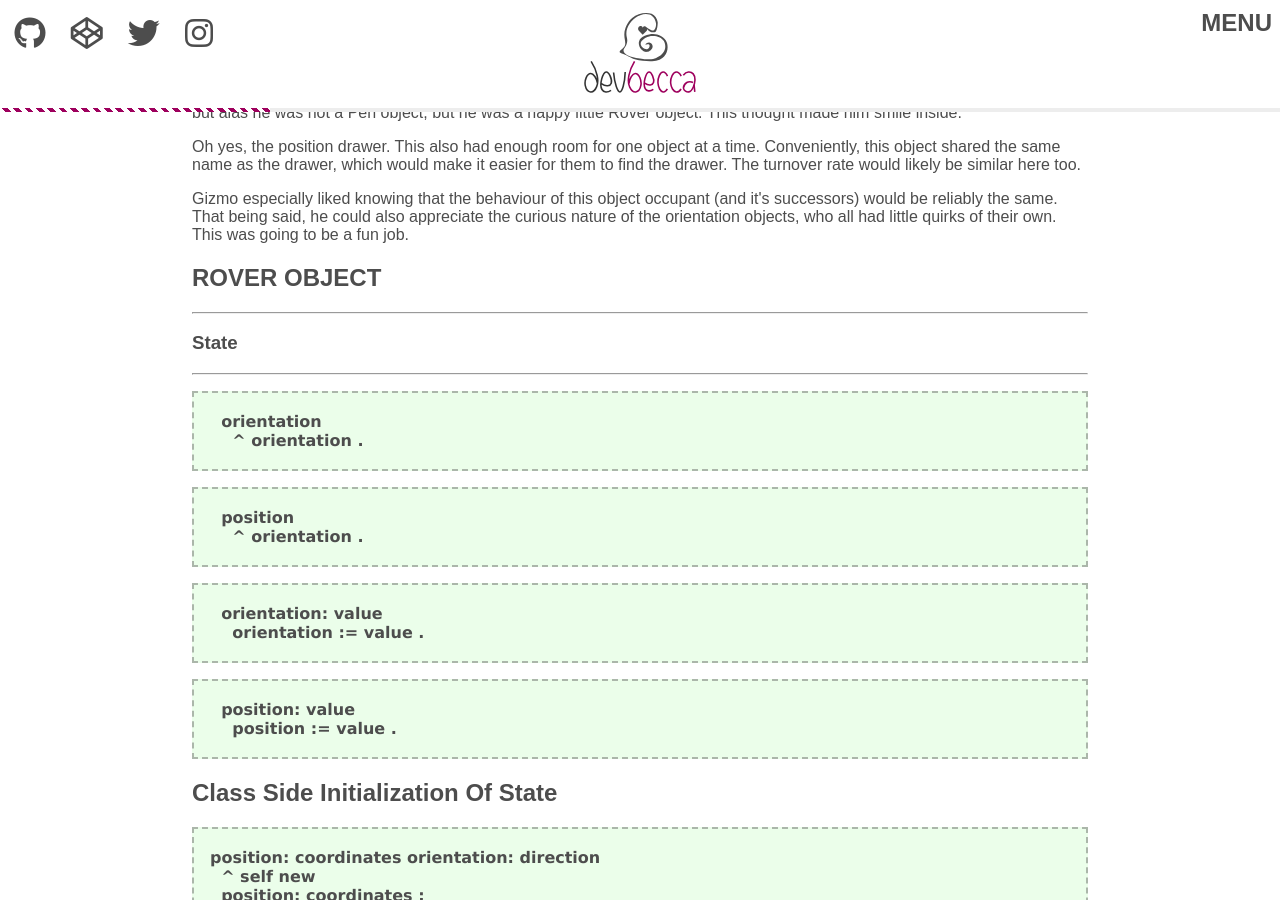
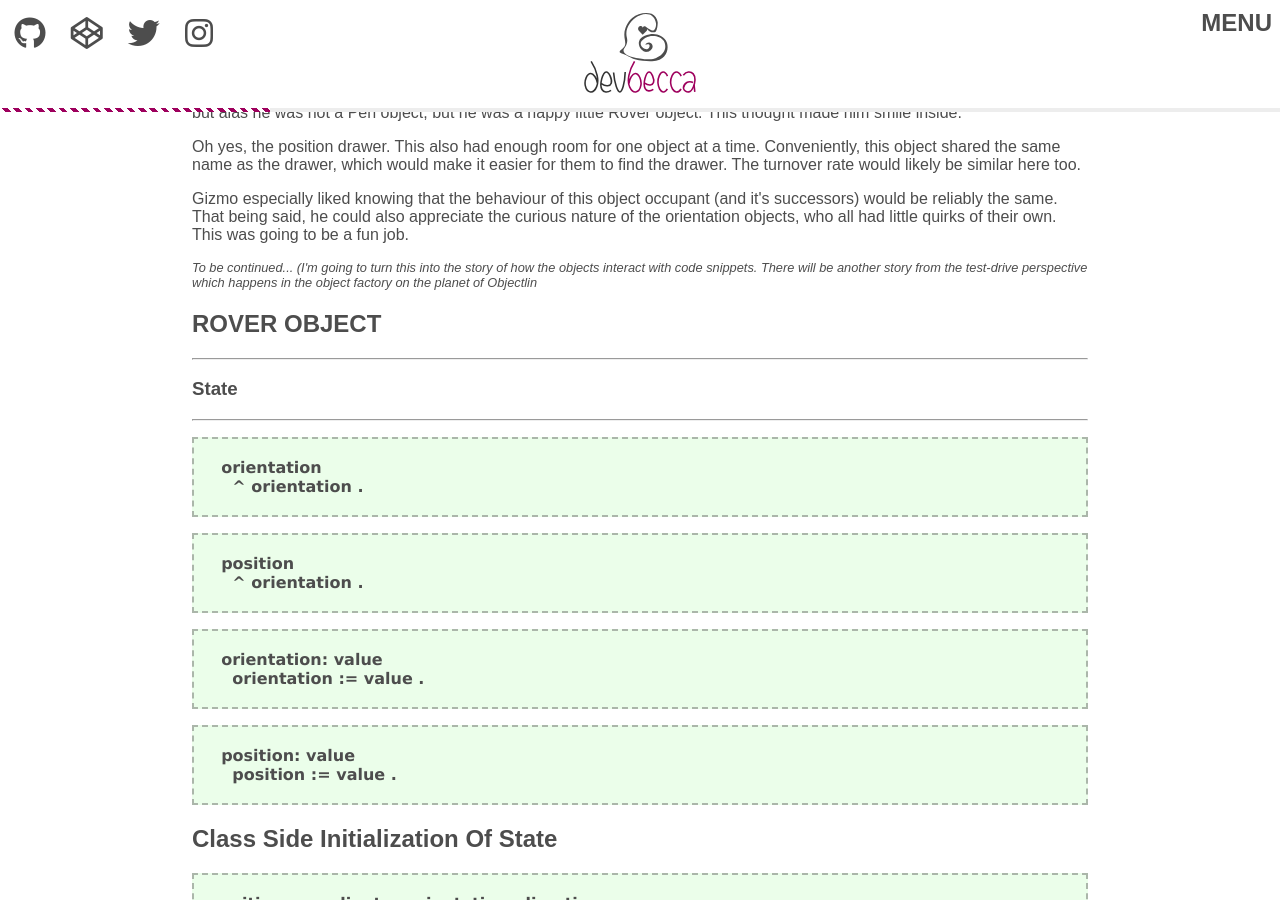
Before and after one commit to Becca9941/Becca9941.github.io, a Jekyll site: the page built from _posts/2019-08-16-rover-breakdown.html, in a window 1280 px wide and 900 px high, scrolled down 631 px. Built offline with Jekyll 4.4.1, drawn with Linux system fonts in a browser that asks for light colours; nearby versions of some CDN libraries.

Commit message:
continued plan statement explained

```diff
--- a/_posts/2019-08-16-rover-breakdown.html
+++ b/_posts/2019-08-16-rover-breakdown.html
@@ -23,6 +23,7 @@ title: Gizmo, a happy little Rover from the tiny red planet called "Objectlins"
 
 <p>Gizmo especially liked knowing that the behaviour of this object occupant (and it's successors) would be reliably the same. That being said, he could also appreciate the curious nature of the orientation objects, who all had little quirks of their own. This was going to be a fun job.</p>
 
+<p class="note">To be continued... (I'm going to turn this into the story of how the objects interact with code snippets. There will be another story from the test-drive perspective which happens in the object factory on the planet of Objectlin</p>
 
 <h2>ROVER OBJECT</h2>
 
```
